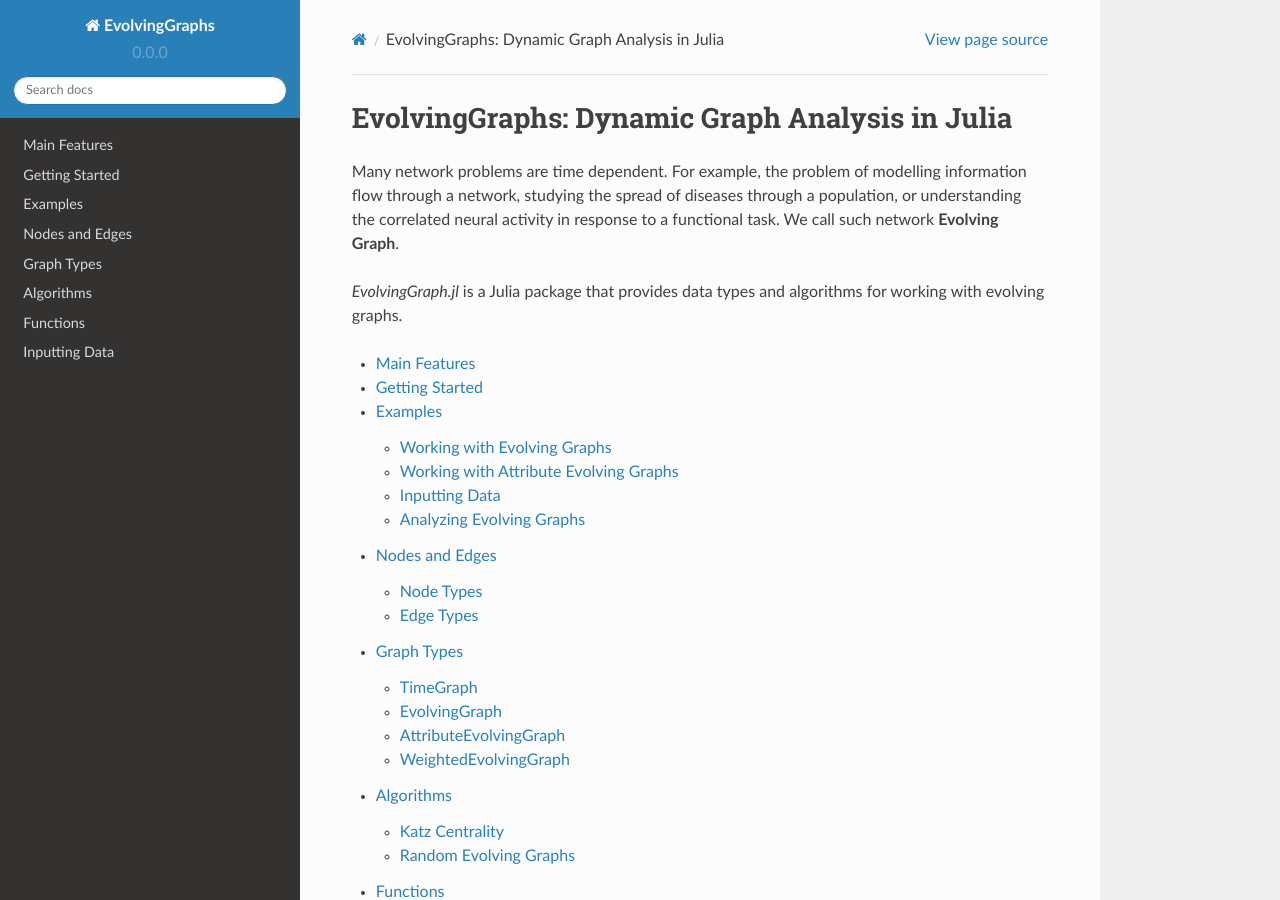
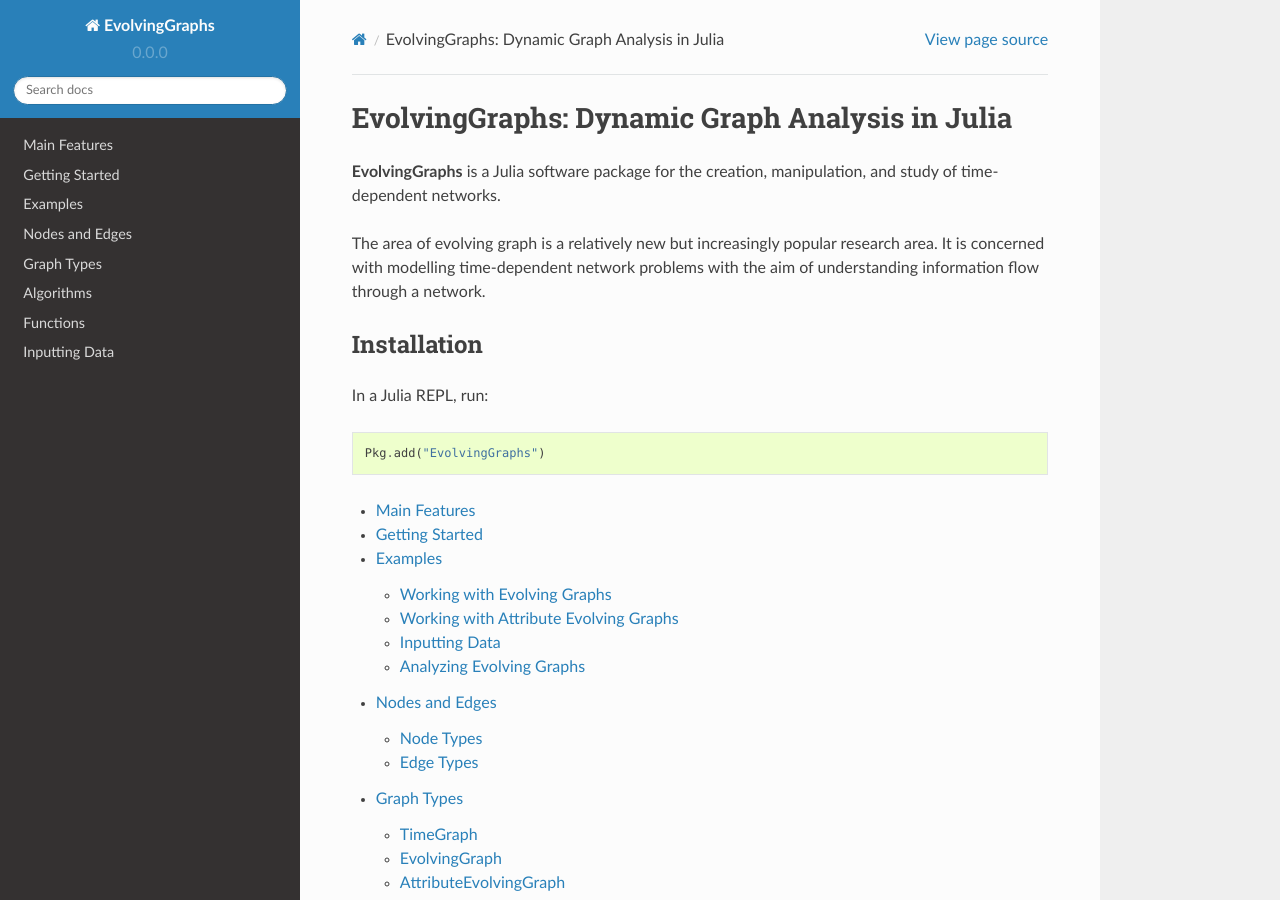
Before and after one commit to EtymoIO/EvolvingGraphs.jl, a Sphinx documentation site: the page built from doc/index.rst, in a window 1280 px wide and 900 px high. Built offline with Sphinx 7.4.7 and the Read the Docs theme 2.0.0, drawn with Linux system fonts in a browser that asks for light colours.

Commit message:
update doc to include installation info

```diff
--- a/doc/index.rst
+++ b/doc/index.rst
@@ -6,14 +6,22 @@
 EvolvingGraphs: Dynamic Graph Analysis in Julia
 ===============================================
 
-Many network problems are time dependent. For example, the problem of
-modelling information flow through a network, studying the spread of
-diseases through a population, or understanding the correlated neural
-activity in response to a functional task. We call such network
-**Evolving Graph**.
+**EvolvingGraphs** is a Julia software package for the creation,
+manipulation, and study of time-dependent networks.
 
-*EvolvingGraph.jl* is a Julia package that provides data types and
-algorithms for working with evolving graphs.
+The area of evolving graph is a relatively new but increasingly
+popular research area. It is concerned with modelling time-dependent
+network problems with the aim of understanding information flow
+through a network.
+
+
+Installation
+------------
+
+In a Julia REPL, run::
+
+  Pkg.add("EvolvingGraphs")
+
 
 .. toctree::
    :maxdepth: 2
```
